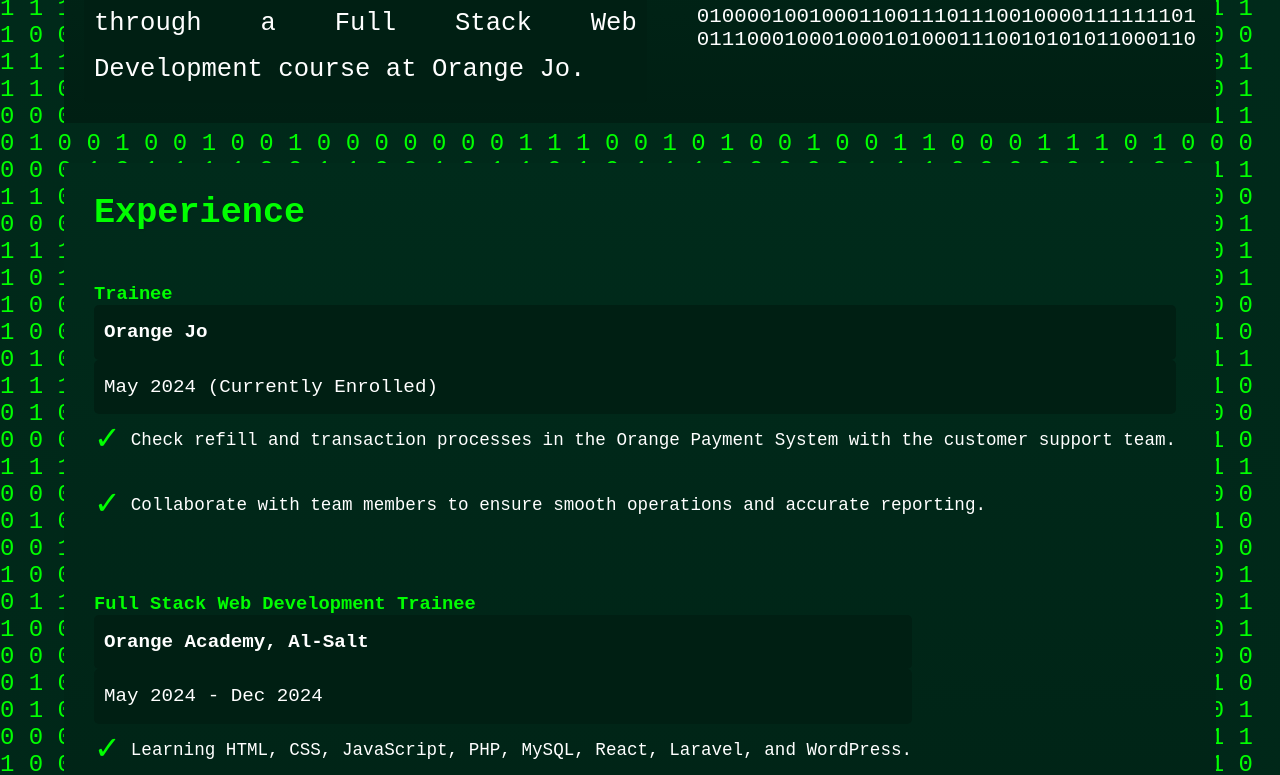
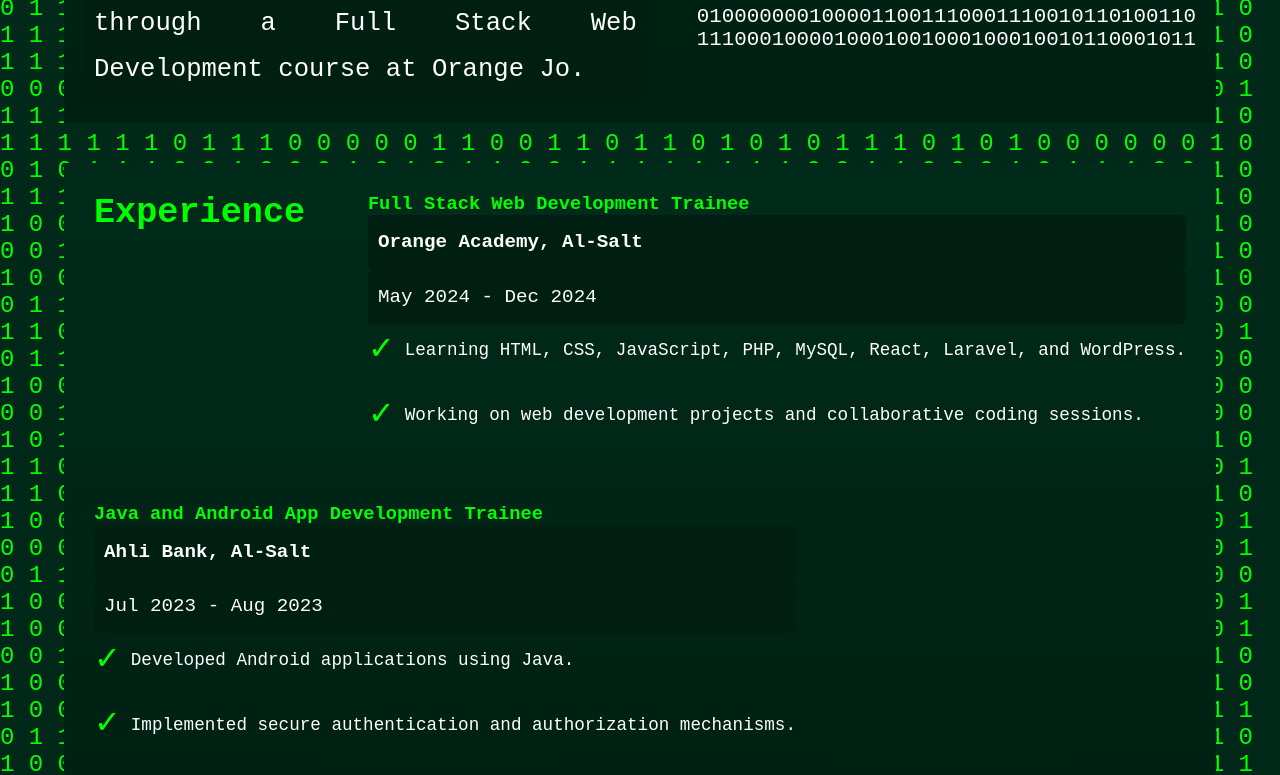
Before and after one commit to Omarhudaib/my-portfolio, a React (Create React App) app: page / in a window 1280 px wide. Shown: the part 491-1266 px from the top of the page. Built offline with nearby package versions, Linux system fonts and the light colour scheme.

Commit message:
Update Experience.js

```diff
--- a/src/components/Experience.js
+++ b/src/components/Experience.js
@@ -2,15 +2,7 @@
 import '../App.css';
 const Experience = () => {
   const experiences = [
-    {
-        role: 'Trainee',
-        company: 'Orange Jo',
-        duration: 'May 2024 (Currently Enrolled)',
-        responsibilities: [
-            'Check refill and transaction processes in the Orange Payment System with the customer support team.',
-            'Collaborate with team members to ensure smooth operations and accurate reporting.'
-          ]
-      },
+
     {
       role: 'Full Stack Web Development Trainee',
       company: 'Orange Academy, Al-Salt',
```
